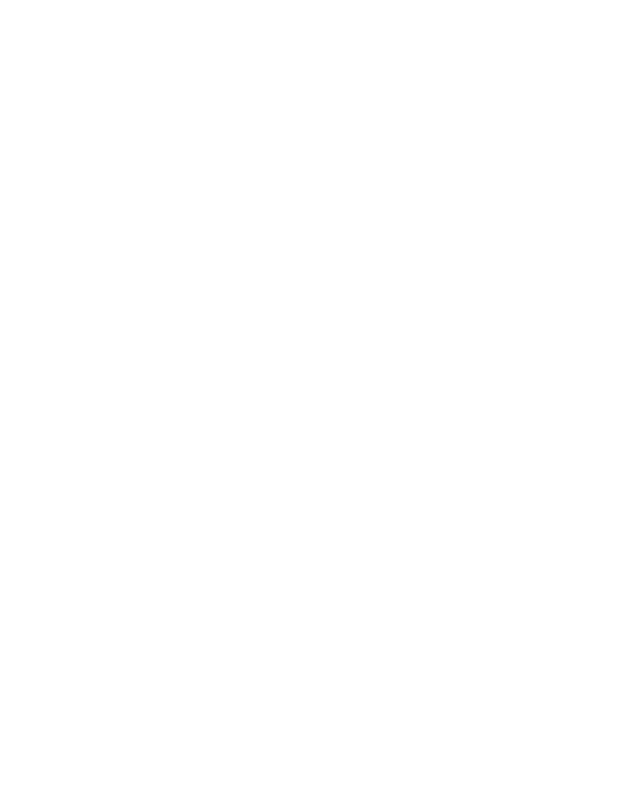
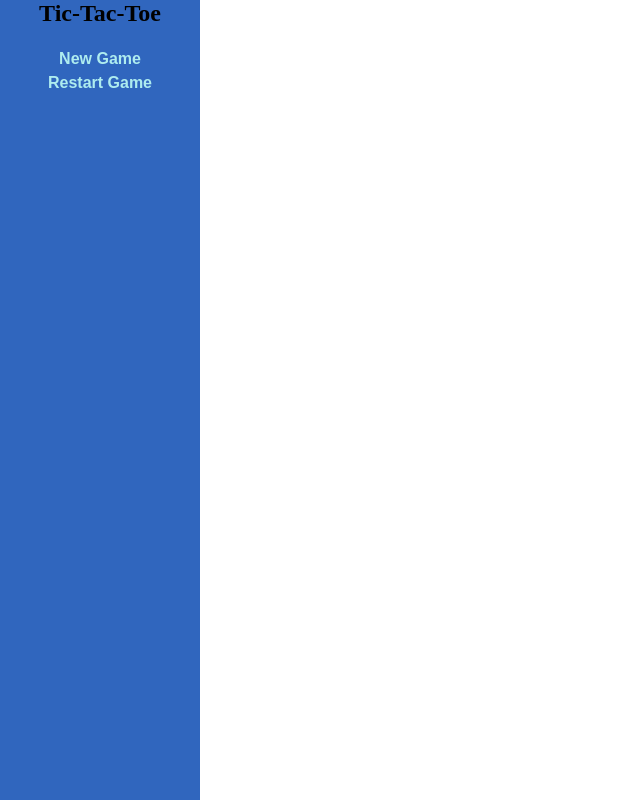
Before and after one commit to savawebdev/odin-tic-tac-toe, a plain HTML site: page index.html in a window 1280 px wide. Shown: the whole page, without its empty margins (0-640 px from the left). Drawn offline with Linux system fonts and the light colour scheme.

Commit message:
Added sidebar menu

```diff
--- a/css/style.css
+++ b/css/style.css
@@ -0,0 +1,41 @@
+:root {
+  --primary-color: #3066be;
+}
+
+* {
+  margin: 0;
+  padding: 0;
+  box-sizing: border-box;
+}
+
+body {
+  display: flex;
+}
+
+/* SIDEBAR */
+.sidebar {
+  width: 200px;
+  height: 100vh;
+  background: var(--primary-color);
+  text-align: center;
+}
+
+.menu {
+  margin-top: 20px;
+  display: flex;
+  flex-direction: column;
+}
+
+.menu-btn {
+  padding-block: 3px;
+  background: none;
+  border: none;
+  font-size: 1rem;
+  font-weight: bold;
+  color: #aeecef;
+  cursor: pointer;
+}
+
+.menu-btn:hover {
+  background: #119da4;
+}
--- a/index.html
+++ b/index.html
@@ -7,5 +7,15 @@
     <link rel="stylesheet" href="css/style.css" />
     <title>Tic-Tac-Toe</title>
   </head>
-  <body></body>
+  <body>
+    <section class="sidebar">
+      <h1>Tic-Tac-Toe</h1>
+      <nav class="menu">
+        <button class="menu-btn">New Game</button>
+        <button class="menu-btn">Restart Game</button>
+      </nav>
+    </section>
+    <main class="main"></main>
+    <script src="script.js"></script>
+  </body>
 </html>
```
